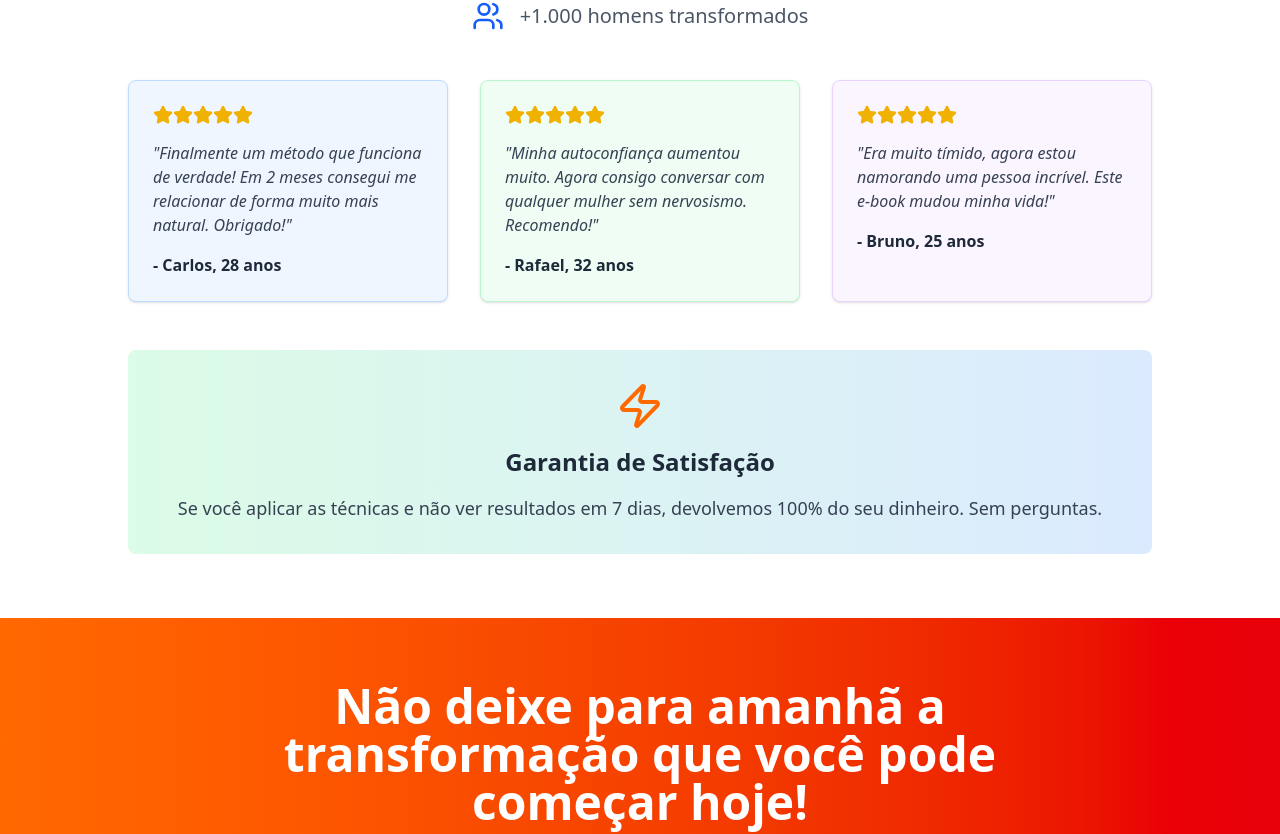
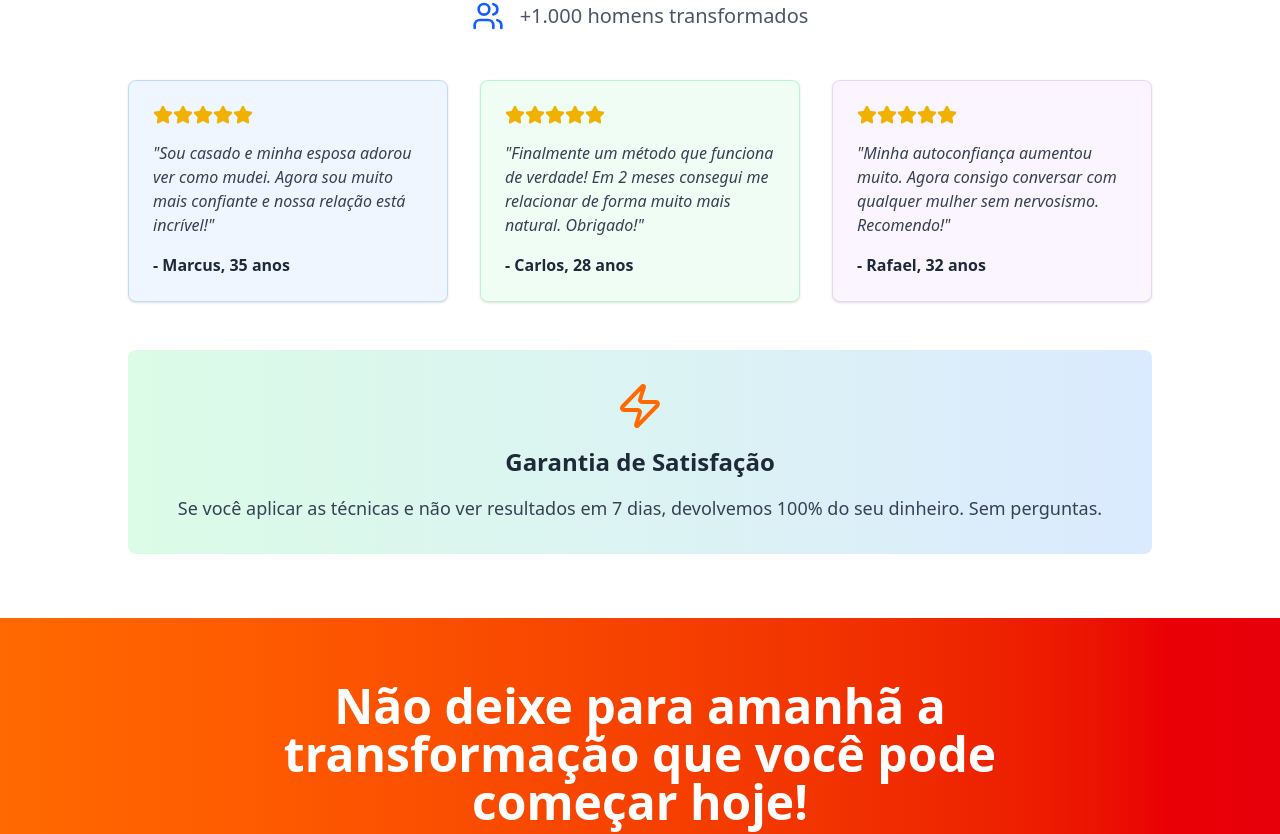
Before and after one commit to paulocassuncao/conquista, a Next.js app: page /pv01 in a window 1280 px wide. Shown: the part 3071-3905 px from the top of the page. Built offline with nearby package versions, Linux system fonts and the light colour scheme.

Commit message:
feat: Atualizar dependências e melhorar a estrutura do código - Adicionar ESLint e ajustar tipos no GTM, além de modificar a página de vendas para incluir melhorias visuais e de acessibilidade.

```diff
--- a/app/pv01/page.tsx
+++ b/app/pv01/page.tsx
@@ -1,14 +1,15 @@
 "use client"
 
 import { Button } from "@/components/ui/button"
-import { Card, CardContent, CardDescription, CardHeader, CardTitle } from "@/components/ui/card"
+import { Card, CardContent, CardHeader, CardTitle } from "@/components/ui/card"
 import { Badge } from "@/components/ui/badge"
 import { Separator } from "@/components/ui/separator"
 import { ScrollToCTA } from "@/components/scroll-to-cta"
 import { CheckCircle, Download, Heart, Shield, Star, Target, Users, Zap } from "lucide-react"
 import { useGTM } from "@/lib/gtm"
-import { GTMTracker, ScrollTracker, InterestTracker } from "@/components/gtm-tracker"
+import { ScrollTracker } from "@/components/gtm-tracker"
 import { useEffect, useState } from "react"
+import Image from "next/image"
 
 export default function LandingPage() {
   const {
@@ -165,7 +166,7 @@ export default function LandingPage() {
               <CardContent className="p-6">
                 <div className="text-red-600 mb-4">❌</div>
                 <h3 className="font-semibold mb-2 text-gray-800">Ser rejeitado constantemente</h3>
-                <p className="text-gray-600">Sentir aquele frio na barriga e ouvir "não" sempre que tenta se aproximar</p>
+                <p className="text-gray-600">Sentir aquele frio na barriga e ouvir &quot;não&quot; sempre que tenta se aproximar</p>
               </CardContent>
             </Card>
             <Card className="border-red-200 bg-red-50">
@@ -179,14 +180,14 @@ export default function LandingPage() {
               <CardContent className="p-6">
                 <div className="text-red-600 mb-4">❌</div>
                 <h3 className="font-semibold mb-2 text-gray-800">Insegurança e baixa autoestima</h3>
-                <p className="text-gray-600">Se sentir inferior e achar que não é "bom o suficiente" para ela</p>
+                <p className="text-gray-600">Se sentir inferior e achar que não é &quot;bom o suficiente&quot; para ela</p>
               </CardContent>
             </Card>
             <Card className="border-red-200 bg-red-50">
               <CardContent className="p-6">
                 <div className="text-red-600 mb-4">❌</div>
                 <h3 className="font-semibold mb-2 text-gray-800">Técnicas falsas que não funcionam</h3>
-                <p className="text-gray-600">Usar cantadas prontas, truques de "pickup artist" que só afastam as mulheres</p>
+                <p className="text-gray-600">Usar cantadas prontas, truques de &quot;pickup artist&quot; que só afastam as mulheres</p>
               </CardContent>
             </Card>
           </div>
@@ -266,7 +267,7 @@ export default function LandingPage() {
                 <CheckCircle className="h-6 w-6 text-green-600 mt-1 flex-shrink-0" />
                 <div>
                   <h3 className="font-semibold text-lg mb-2">Perder o medo da rejeição</h3>
-                  <p className="text-gray-600">Aprenda a lidar com "não" de forma madura e usar isso como combustível para crescer</p>
+                  <p className="text-gray-600">Aprenda a lidar com &quot;não&quot; de forma madura e usar isso como combustível para crescer</p>
                 </div>
               </div>
 
@@ -420,9 +421,9 @@ export default function LandingPage() {
                   ))}
                 </div>
                 <p className="text-gray-700 mb-4 italic">
-                  "Finalmente um método que funciona de verdade! Em 2 meses consegui me relacionar de forma muito mais natural. Obrigado!"
+                  &quot;Sou casado e minha esposa adorou ver como mudei. Agora sou muito mais confiante e nossa relação está incrível!&quot;
                 </p>
-                <div className="font-semibold text-gray-800">- Carlos, 28 anos</div>
+                <div className="font-semibold text-gray-800">- Marcus, 35 anos</div>
               </CardContent>
             </Card>
 
@@ -434,9 +435,9 @@ export default function LandingPage() {
                   ))}
                 </div>
                 <p className="text-gray-700 mb-4 italic">
-                  "Minha autoconfiança aumentou muito. Agora consigo conversar com qualquer mulher sem nervosismo. Recomendo!"
+                  &quot;Finalmente um método que funciona de verdade! Em 2 meses consegui me relacionar de forma muito mais natural. Obrigado!&quot;
                 </p>
-                <div className="font-semibold text-gray-800">- Rafael, 32 anos</div>
+                <div className="font-semibold text-gray-800">- Carlos, 28 anos</div>
               </CardContent>
             </Card>
 
@@ -448,9 +449,9 @@ export default function LandingPage() {
                   ))}
                 </div>
                 <p className="text-gray-700 mb-4 italic">
-                  "Era muito tímido, agora estou namorando uma pessoa incrível. Este e-book mudou minha vida!"
+                  &quot;Minha autoconfiança aumentou muito. Agora consigo conversar com qualquer mulher sem nervosismo. Recomendo!&quot;
                 </p>
-                <div className="font-semibold text-gray-800">- Bruno, 25 anos</div>
+                <div className="font-semibold text-gray-800">- Rafael, 32 anos</div>
               </CardContent>
             </Card>
           </div>
@@ -482,9 +483,11 @@ export default function LandingPage() {
           {/* E-book Cover Image */}
           <div className="flex justify-center mb-8">
             <div className="relative">
-              <img
+              <Image
                 src="/Cover.png"
                 alt="Capa do E-book O Segredo da Conquista"
+                width={224}
+                height={280}
                 className="w-48 md:w-56 h-auto rounded-lg shadow-2xl border-4 border-white/20 transform hover:scale-105 transition-transform duration-300"
               />
               <div className="absolute -top-2 -right-2 bg-yellow-400 text-yellow-900 px-3 py-1 rounded-full text-sm font-bold animate-pulse">
--- a/components/gtm-tracker.tsx
+++ b/components/gtm-tracker.tsx
@@ -5,7 +5,15 @@ import { useGTM } from '@/lib/gtm'
 
 interface GTMTrackerProps {
   eventName: string
-  eventData?: Record<string, any>
+  eventData?: {
+    position?: number
+    leadType?: string
+    category?: string
+    action?: string
+    label?: string
+    value?: number
+    customParams?: Record<string, unknown>
+  }
   children: React.ReactNode
   threshold?: number
   triggerOnce?: boolean
--- a/lib/gtm.ts
+++ b/lib/gtm.ts
@@ -2,13 +2,14 @@
 
 declare global {
   interface Window {
-    dataLayer: any[];
-    gtag: (...args: any[]) => void;
+    dataLayer: unknown[];
+    gtag: (...args: unknown[]) => void;
   }
 }
 
 // Tipos para eventos do GTM
 export interface GTMEvent {
+  [key: string]: unknown;
   event: string;
   event_category?: string;
   event_action?: string;
@@ -19,7 +20,7 @@ export interface GTMEvent {
   content_type?: string;
   content_category?: string;
   content_ids?: string[];
-  custom_parameters?: Record<string, any>;
+  custom_parameters?: Record<string, unknown>;
 }
 
 // Tipos específicos para e-commerce
@@ -222,7 +223,7 @@ export const useGTM = () => {
     action: string,
     label?: string,
     value?: number,
-    customParams?: Record<string, any>
+    customParams?: Record<string, unknown>
   ) => {
     pushEvent({
       event: eventName,
@@ -235,7 +236,7 @@ export const useGTM = () => {
   };
 
   // Função para definir variáveis de usuário (User Properties)
-  const setUserProperties = (properties: Record<string, any>) => {
+  const setUserProperties = (properties: Record<string, unknown>) => {
     if (isClient) {
       initDataLayer();
       try {
```
Also changed, not shown: package.json (+5 -3 lines), .eslintrc.json (added), 1 other file (tests, documents, lock files or other folders).
